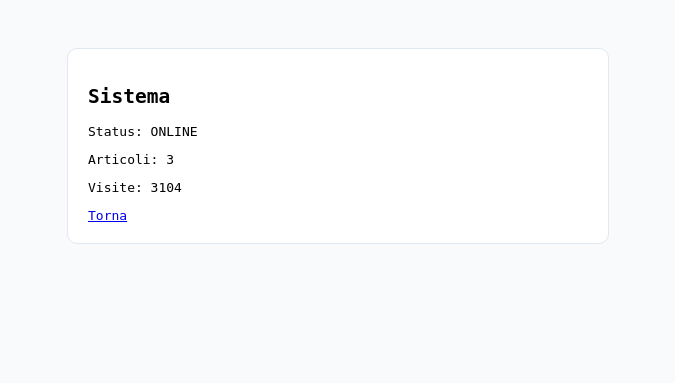
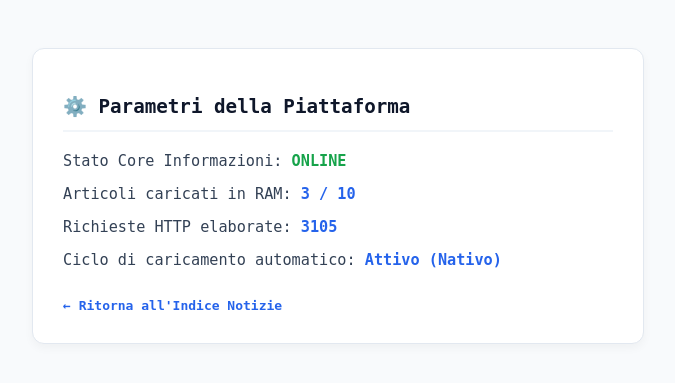
Before and after one commit to ProgrammerPCX/news-portal, a Flask app: page /sistema/telemetria in a window 1280 px wide. Shown: the top 383 px of the page, without its empty margins (302-977 px from the left). Run offline with Flask 3, Linux system fonts and the light colour scheme.

Commit message:
Update telemetry.html

```diff
--- a/templates/telemetry.html
+++ b/templates/telemetry.html
@@ -2,35 +2,35 @@
 <html lang="it">
 <head>
     <meta charset="UTF-8">
-    <title>Telemetria</title>
-
+    <title>Stato Sistema</title>
     <style>
-        body { font-family: monospace; padding: 40px; background: #f8fafc; }
-
-        .box {
-            max-width: 500px;
-            margin: auto;
-            background: white;
-            padding: 20px;
-            border-radius: 10px;
+        body { background-color: #f8fafc; color: #0f172a; font-family: monospace; padding: 40px; }
+        .panel {
+            background: #ffffff;
             border: 1px solid #e2e8f0;
+            padding: 30px;
+            border-radius: 12px;
+            box-shadow: 0 4px 10px rgba(0,0,0,0.04);
+            max-width: 550px;
+            margin: 0 auto;
         }
+        h2 { border-bottom: 2px solid #f1f5f9; padding-bottom: 12px; margin-bottom: 20px; font-size: 1.2rem; }
+        p { margin-bottom: 14px; font-size: 0.95rem; color: #334155; }
+        .val { font-weight: bold; color: #2563eb; }
+        a { color: #2563eb; text-decoration: none; font-weight: bold; display: inline-block; margin-top: 15px; }
+        a:hover { text-decoration: underline; }
     </style>
 </head>
-
 <body>
 
-<div class="box">
-
-    <h2>Sistema</h2>
-
-    <p>Status: {{ metrics.server_status }}</p>
-    <p>Articoli: {{ total_articles }}</p>
-    <p>Visite: {{ metrics.total_visits }}</p>
-
-    <a href="/">Torna</a>
-
-</div>
+    <div class="panel">
+        <h2>⚙️ Parametri della Piattaforma</h2>
+        <p>Stato Core Informazioni: <span class="val" style="color: #16a34a;">{{ metrics.server_status }}</span></p>
+        <p>Articoli caricati in RAM: <span class="val">{{ total_articles }} / 10</span></p>
+        <p>Richieste HTTP elaborate: <span class="val">{{ metrics.total_visits }}</span></p>
+        <p>Ciclo di caricamento automatico: <span class="val">Attivo (Nativo)</span></p>
+        <a href="/">← Ritorna all'Indice Notizie</a>
+    </div>
 
 </body>
 </html>
```
